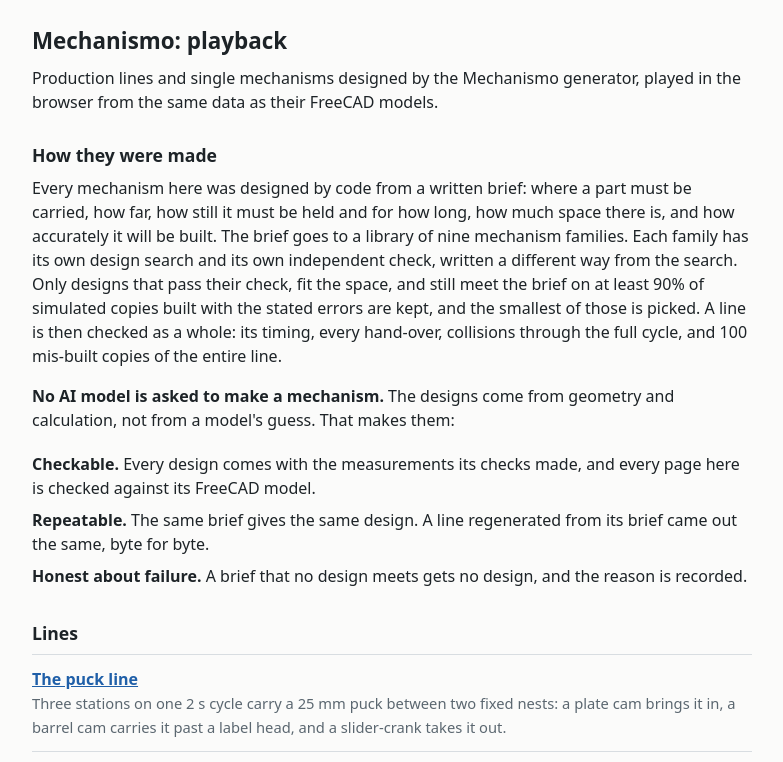
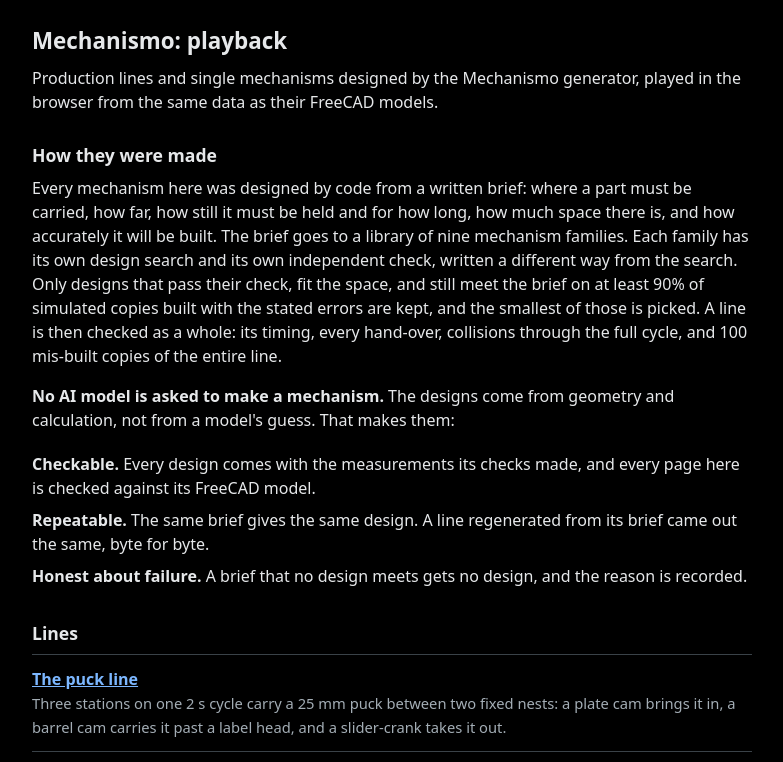
Before and after one commit to Mechanismo-AI/playback, a plain HTML site: page index.html in a window 1280 px wide. Shown: the top 762 px of the page, without its empty margins (248-1031 px from the left). Drawn offline with Linux system fonts and the light colour scheme.

Commit message:
The index on a black background with light text
Co-Authored-By: Claude Opus 5.5 <noreply@anthropic.com>
Claude-Session: https://claude.ai/code/session_01CUVYL1YHVdnzici4zRvLtE

```diff
--- a/index.html
+++ b/index.html
@@ -5,7 +5,7 @@
 <meta name="viewport" content="width=device-width, initial-scale=1">
 <title>Mechanismo: playback</title>
 <style>
-:root { color-scheme: light; --ink: #1d2327; --muted: #5b6770; --rule: #d8dde1; --bg: #fbfbfa; }
+:root { color-scheme: dark; --ink: #e6e8ea; --muted: #a3adb5; --rule: #3a4248; --bg: #000; }
 body { margin: 0; font: 16px/1.5 system-ui, -apple-system, "Segoe UI", sans-serif; color: var(--ink); background: var(--bg); }
 main { max-width: 720px; margin: 0 auto; padding: 24px 16px; }
 h1 { font-size: 1.4rem; margin: 0 0 8px; }
@@ -14,7 +14,7 @@ p { margin: 0 0 16px; }
 .note { color: var(--muted); font-size: 0.92rem; }
 ul { list-style: none; padding: 0; margin: 0; border-top: 1px solid var(--rule); }
 li { padding: 12px 0; border-bottom: 1px solid var(--rule); }
-a { color: #1f5fa8; font-weight: 600; }
+a { color: #7cb7ff; font-weight: 600; }
 .points { border-top: none; margin: 0 0 16px; } .points li { border-bottom: none; padding: 4px 0; }
 </style>
 </head>
```
